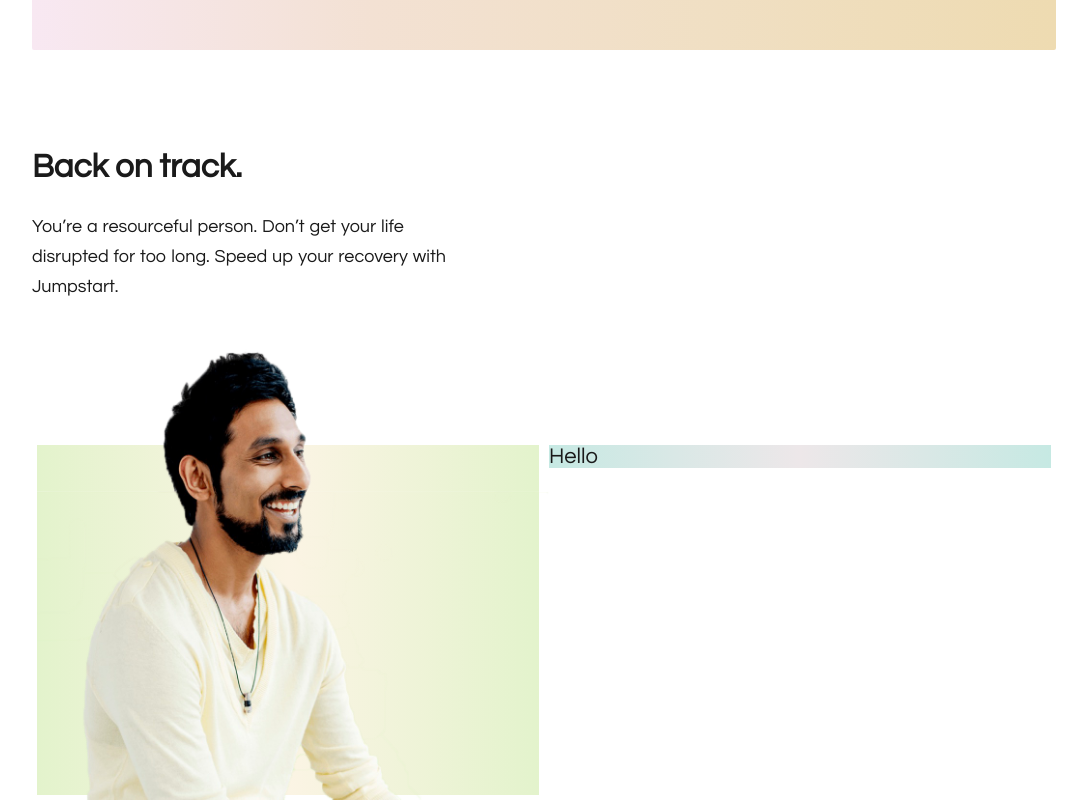
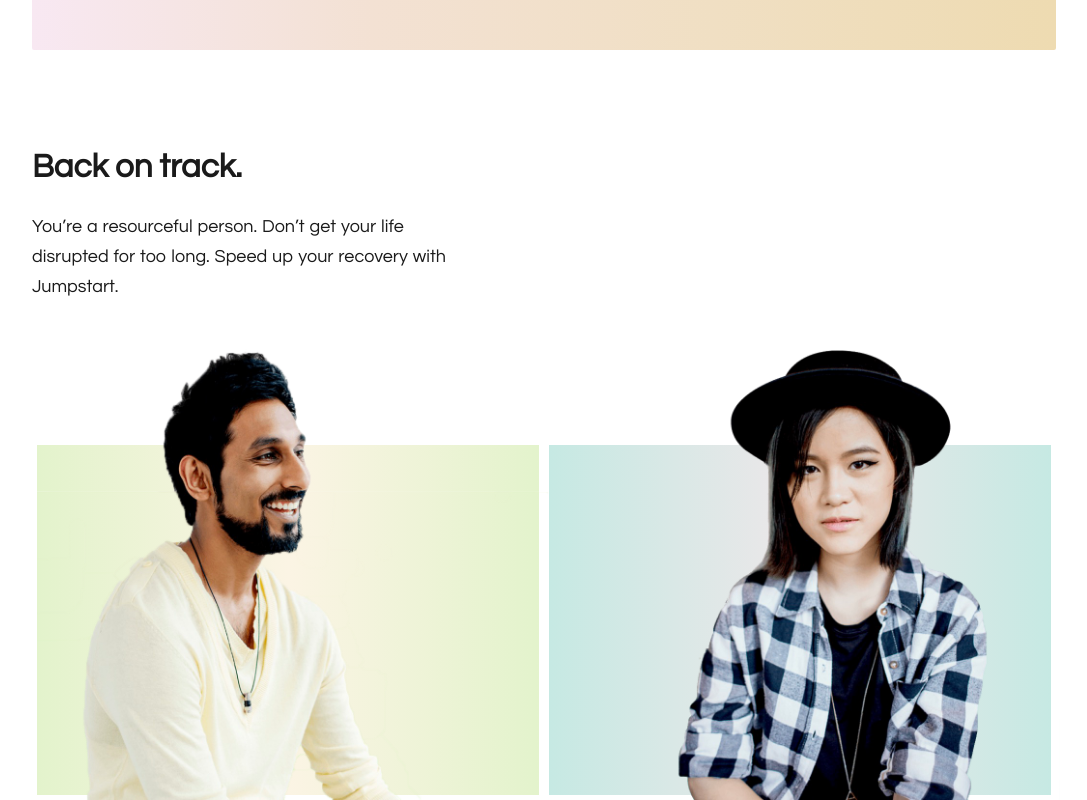
Before and after one commit to Dabrown18/jumpstart-recovery, a React (Create React App) app: page / in a window 1280 px wide. Shown: the part 3579-4379 px from the top of the page, without its empty margins (96-1183 px from the left). Built offline with nearby package versions, Linux system fonts and the light colour scheme.

Commit message:
testimonial image two completed

```diff
--- a/src/components/BackOnTrack/BackOnTrack.css
+++ b/src/components/BackOnTrack/BackOnTrack.css
@@ -33,10 +33,10 @@
 
 .background-2 {
 	background: linear-gradient(to right, #c6e9e3, #ede7e9, #c6e9e3);
-	height: 70%;
+	height: 350px;
 }
 
-.male-testimonial {
+.testimonial-img {
 	position: absolute;
 	width: 100%;
 	bottom:0;
--- a/src/components/BackOnTrack/index.js
+++ b/src/components/BackOnTrack/index.js
@@ -2,6 +2,7 @@ import React from 'react';
 import './BackOnTrack.css';
 
 const IndianGuy = require('../../img/indian-guy.png');
+const FreeLancer = require('../../img/free-lancer.png');
 
 const BackOnTrack = () => (
 	<div className="back-on-track-container">
@@ -14,14 +15,17 @@ const BackOnTrack = () => (
 				<img
 					src={IndianGuy}
 					alt="Male Testimonial"
-					className="male-testimonial"
+					className="testimonial-img"
 				/>
 			</div>
 			<div className="foreground">
 				<div className="background-2">
-					<img src="" alt=""/>
-					Hello
 				</div>
+				<img
+					src={FreeLancer}
+					alt="Female Free Lancer"
+					className="testimonial-img"
+				/>
 			</div>
 		</div>
 	</div>
--- a/src/components/HowItWorks/HowItWorks.css
+++ b/src/components/HowItWorks/HowItWorks.css
@@ -96,7 +96,6 @@
 .jump-bg {
 	position: relative;
 	margin: 0px 10%;
-	background: linear-gradient(#fbe7f3, #f1dbac);
 	background: linear-gradient(to right,#f8e8f2, #f3e1d3, #f0dfc3, #eedbb1);
 	overflow: hidden;
 	border-radius: 2px;
```
Also changed, not shown: src/img/free-lancer.png (added).
